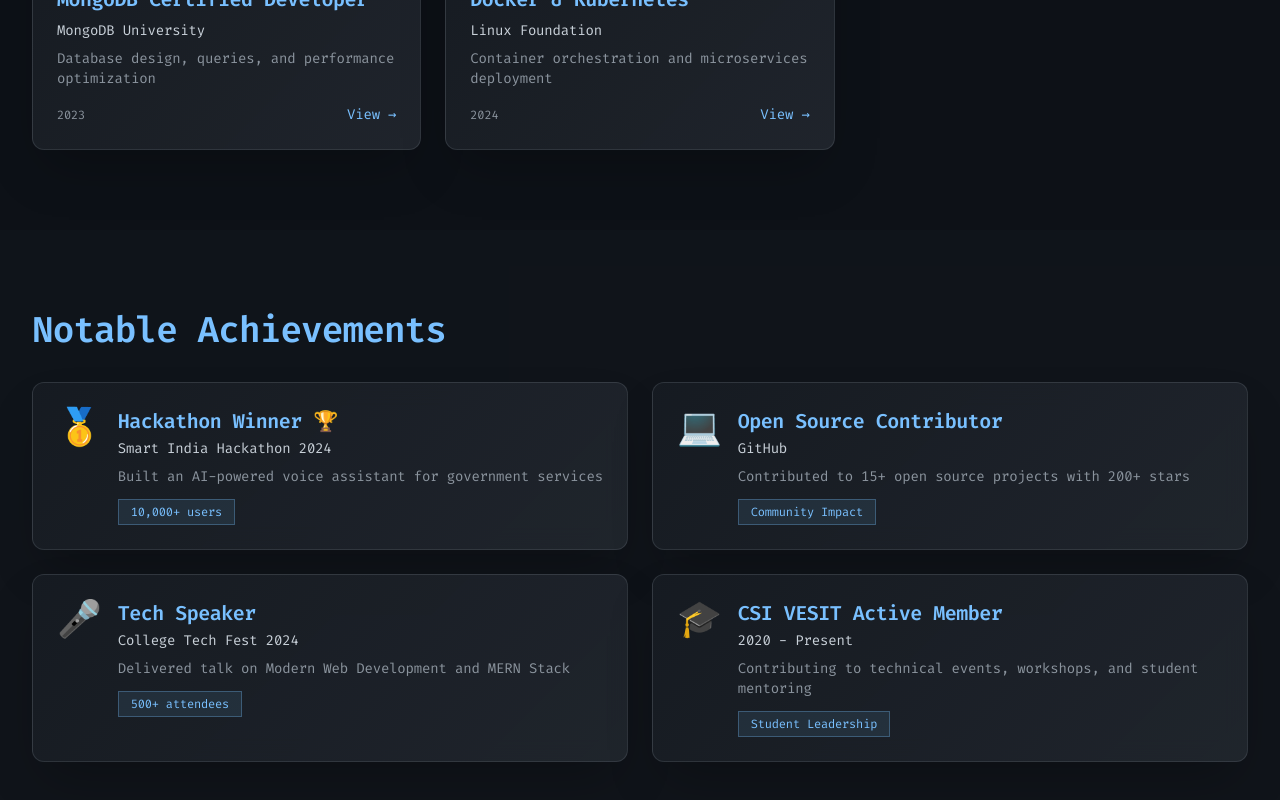
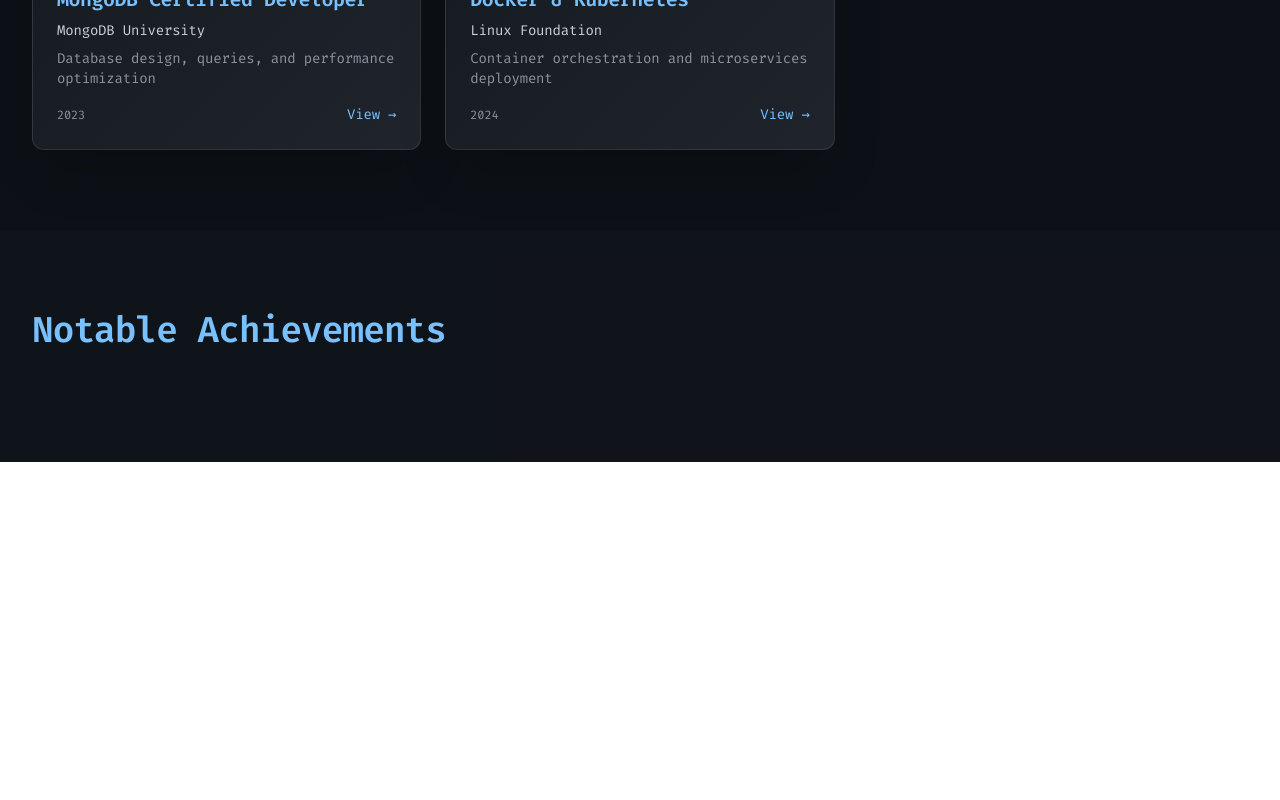
Before and after one commit to manishraje28/manish-portfolio, a React (Create React App) app: page /certifications in a window 1280 px wide. Shown: the part 1005-1805 px from the top of the page. After the commit the page ends 1467 px from the top, so only its background shows below. Built offline with nearby package versions, Linux system fonts and the light colour scheme.

Commit message:
Integrate real email service for contact form - Web3Forms API

```diff
--- a/src/pages/certifications-achievements/index.jsx
+++ b/src/pages/certifications-achievements/index.jsx
@@ -54,34 +54,34 @@ const CertificationsAchievements = () => {
   ];
 
   const achievements = [
-    {
-      title: 'Hackathon Winner 🏆',
-      event: 'Smart India Hackathon 2024',
-      description: 'Built an AI-powered voice assistant for government services',
-      impact: '10,000+ users',
-      icon: '🥇'
-    },
-    {
-      title: 'Open Source Contributor',
-      event: 'GitHub',
-      description: 'Contributed to 15+ open source projects with 200+ stars',
-      impact: 'Community Impact',
-      icon: '💻'
-    },
-    {
-      title: 'Tech Speaker',
-      event: 'College Tech Fest 2024',
-      description: 'Delivered talk on Modern Web Development and MERN Stack',
-      impact: '500+ attendees',
-      icon: '🎤'
-    },
-    {
-      title: 'CSI VESIT Active Member',
-      event: '2020 - Present',
-      description: 'Contributing to technical events, workshops, and student mentoring',
-      impact: 'Student Leadership',
-      icon: '🎓'
-    }
+    // {
+    //   title: 'Hackathon Winner 🏆',
+    //   event: 'Smart India Hackathon 2024',
+    //   description: 'Built an AI-powered voice assistant for government services',
+    //   impact: '10,000+ users',
+    //   icon: '🥇'
+    // },
+    // {
+    //   title: 'Open Source Contributor',
+    //   event: 'GitHub',
+    //   description: 'Contributed to 15+ open source projects with 200+ stars',
+    //   impact: 'Community Impact',
+    //   icon: '💻'
+    // },
+    // {
+    //   title: 'Tech Speaker',
+    //   event: 'College Tech Fest 2024',
+    //   description: 'Delivered talk on Modern Web Development and MERN Stack',
+    //   impact: '500+ attendees',
+    //   icon: '🎤'
+    // },
+    // {
+    //   title: 'CSI VESIT Active Member',
+    //   event: '2020 - Present',
+    //   description: 'Contributing to technical events, workshops, and student mentoring',
+    //   impact: 'Student Leadership',
+    //   icon: '🎓'
+    // }
   ];
 
   const categories = [
--- a/src/pages/homepage/components/ContactSection.jsx
+++ b/src/pages/homepage/components/ContactSection.jsx
@@ -19,25 +19,57 @@ const ContactSection = () => {
     });
   };
 
-  const handleSubmit = (e) => {
+  const handleSubmit = async (e) => {
     e.preventDefault();
     setStatus('sending');
 
-    // Simulate form submission
-    setTimeout(() => {
-      setStatus('success');
-      setFormData({ name: '', email: '', message: '' });
+    try {
+      // Using Web3Forms API to send email
+      const response = await fetch('https://api.web3forms.com/submit', {
+        method: 'POST',
+        headers: {
+          'Content-Type': 'application/json',
+          'Accept': 'application/json'
+        },
+        body: JSON.stringify({
+          access_key: 'YOUR_WEB3FORMS_ACCESS_KEY', // You need to get this from web3forms.com
+          name: formData.name,
+          email: formData.email,
+          message: formData.message,
+          subject: `Portfolio Contact: Message from ${formData.name}`,
+          from_name: 'Portfolio Website',
+          to_email: 'manishbraje@gmail.com'
+        })
+      });
 
+      const result = await response.json();
+
+      if (result.success) {
+        setStatus('success');
+        setFormData({ name: '', email: '', message: '' });
+
+        setTimeout(() => {
+          setStatus('');
+        }, 5000);
+      } else {
+        setStatus('error');
+        setTimeout(() => {
+          setStatus('');
+        }, 5000);
+      }
+    } catch (error) {
+      console.error('Error sending message:', error);
+      setStatus('error');
       setTimeout(() => {
         setStatus('');
-      }, 3000);
-    }, 1500);
+      }, 5000);
+    }
   };
 
   const socialLinks = [
-    { name: 'github', url: 'https://github.com', label: 'GitHub' },
-    { name: 'linkedin', url: 'https://linkedin.com', label: 'LinkedIn' },
-    { name: 'email', url: 'mailto:your@email.com', label: 'Email' },
+    { name: 'github', url: 'https://github.com/manishraje28/', label: 'GitHub' },
+    { name: 'linkedin', url: 'https://www.linkedin.com/in/manishbraje/', label: 'LinkedIn' },
+    { name: 'email', url: 'mailto:manishbraje@gmail.com', label: 'Email' },
   ];
 
   return (
@@ -112,9 +144,19 @@ const ContactSection = () => {
                   <motion.div
                     initial={{ opacity: 0, y: -10 }}
                     animate={{ opacity: 1, y: 0 }}
-                    className="text-terminal-text text-sm font-mono"
+                    className="text-terminal-success text-sm font-mono p-3 border border-terminal-success/30 bg-terminal-success/10"
                   >
-                    ✓ Message sent successfully!
+                    ✓ Message sent successfully! I'll get back to you soon.
+                  </motion.div>
+                )}
+
+                {status === 'error' && (
+                  <motion.div
+                    initial={{ opacity: 0, y: -10 }}
+                    animate={{ opacity: 1, y: 0 }}
+                    className="text-terminal-error text-sm font-mono p-3 border border-terminal-error/30 bg-terminal-error/10"
+                  >
+                    ✗ Failed to send message. Please try again or email directly.
                   </motion.div>
                 )}
 
@@ -161,7 +203,7 @@ const ContactSection = () => {
               <div className="terminal-window p-6">
                 <div className="space-y-2 font-mono text-sm">
                   <p className="text-terminal-text/60">$ location</p>
-                  <p className="text-terminal-text pl-4">→ Remote / Worldwide</p>
+                  <p className="text-terminal-text pl-4">→ Remote / Mumbai</p>
 
                   <p className="text-terminal-text/60 mt-4">$ availability</p>
                   <p className="text-terminal-text pl-4">→ Open to opportunities</p>
```
Also changed, not shown: 1 other file (tests, documents, lock files or other folders).
